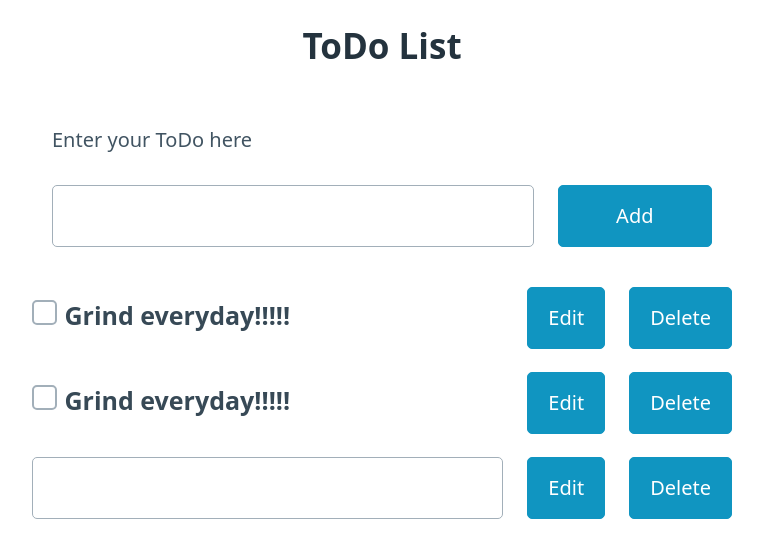
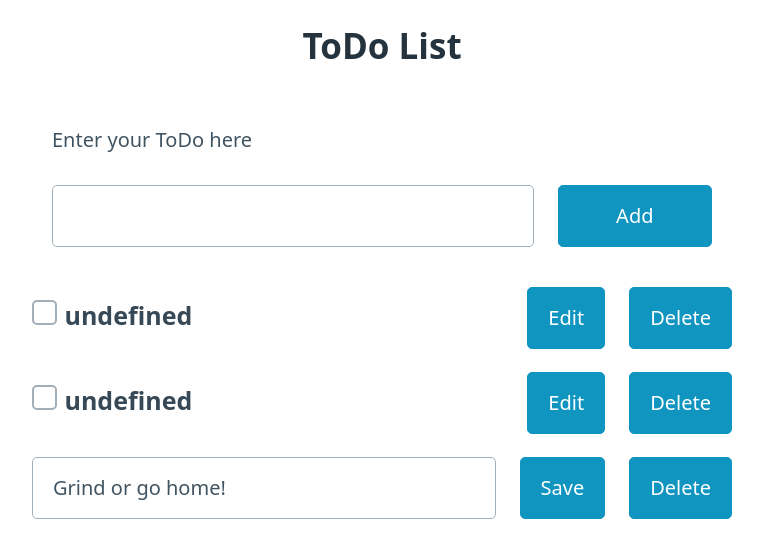
Before and after one commit to JackJUson/todo-svelte, a SvelteKit app: page / in a window 1280 px wide. Shown: the top 558 px of the page, without its empty margins (258-1021 px from the left). Built offline with nearby package versions, Linux system fonts and the light colour scheme.

Commit message:
Written set editing function and add to save and edit button

```diff
--- a/src/routes/+page.svelte
+++ b/src/routes/+page.svelte
@@ -1,5 +1,9 @@
 <script>
-	let toDoList = [1, 2, { content: 'Grind or go home!', editing: true, checked: true }]; // Arry of ToDos
+	let toDoList = [1, 2, { content: 'Grind or go home!', editing: true, checked: true }]; // Aarry of ToDos
+
+  function setEditing(i, isEditing) {
+    toDoList[i].editing = isEditing; // true or false
+  }
 </script>
 
 <svelte:head>
@@ -20,13 +24,17 @@
 {#each toDoList as toDo, i}
 	<div style="display: flex; align-items: baseline; width: 700px; margin: 0 auto;">
 		{#if toDo.editing}
-			<input type="text" />
+			<input type="text" bind:value={toDo.content} />
 		{:else}
 			<input type="checkbox" bind:checked={toDo.checked} />
-			<h4 style="flex-grow: 1">Grind everyday!!!!!</h4>
+			<h4 style="flex-grow: 1">{toDo.content}</h4>
 		{/if}
 		<div style="display: flex;">
-			<button style="margin-left: 24px;">Edit</button>
+      {#if toDo.editing}
+			<button on:click={() => setEditing(i, false)} style="margin-left: 24px;">Save</button>
+      {:else}
+			<button on:click={() => setEditing(i, true)} style="margin-left: 24px;">Edit</button>
+      {/if}
 			<button style="margin-left: 24px;">Delete</button>
 		</div>
 	</div>
```
